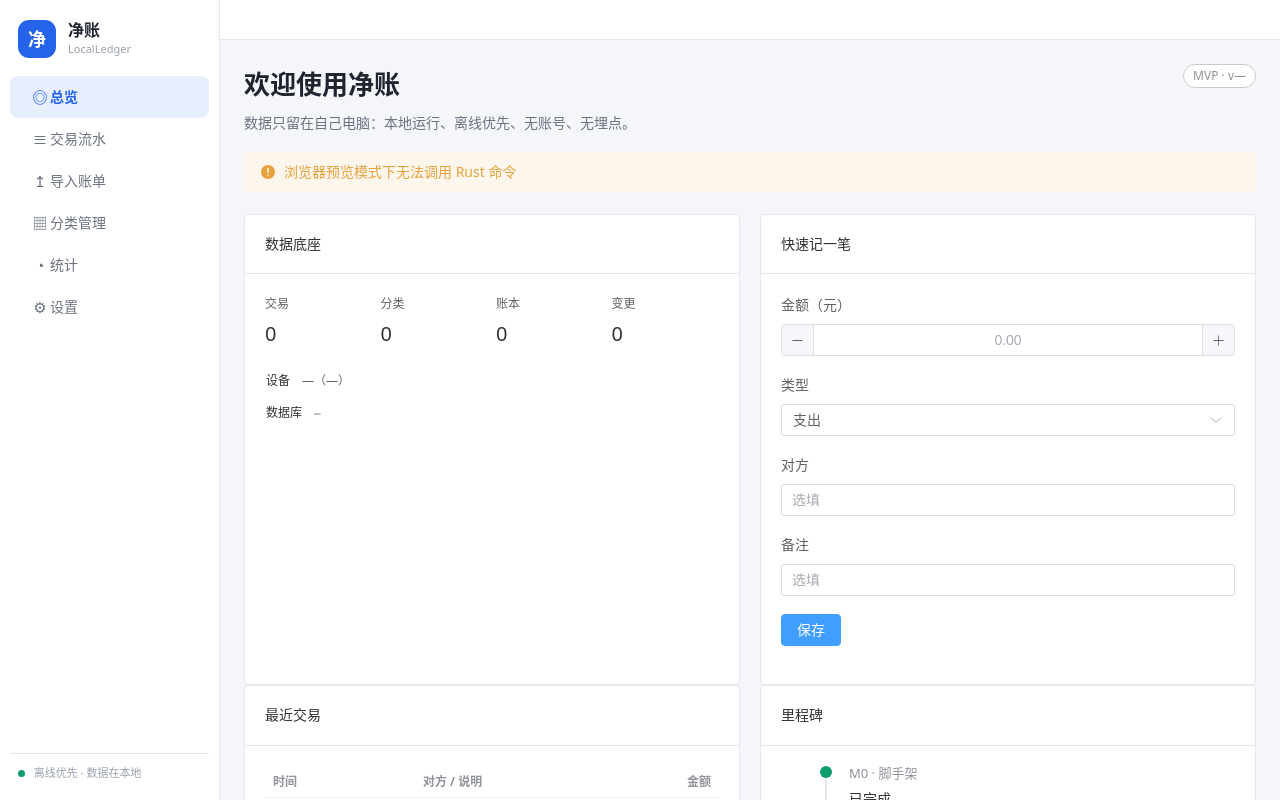
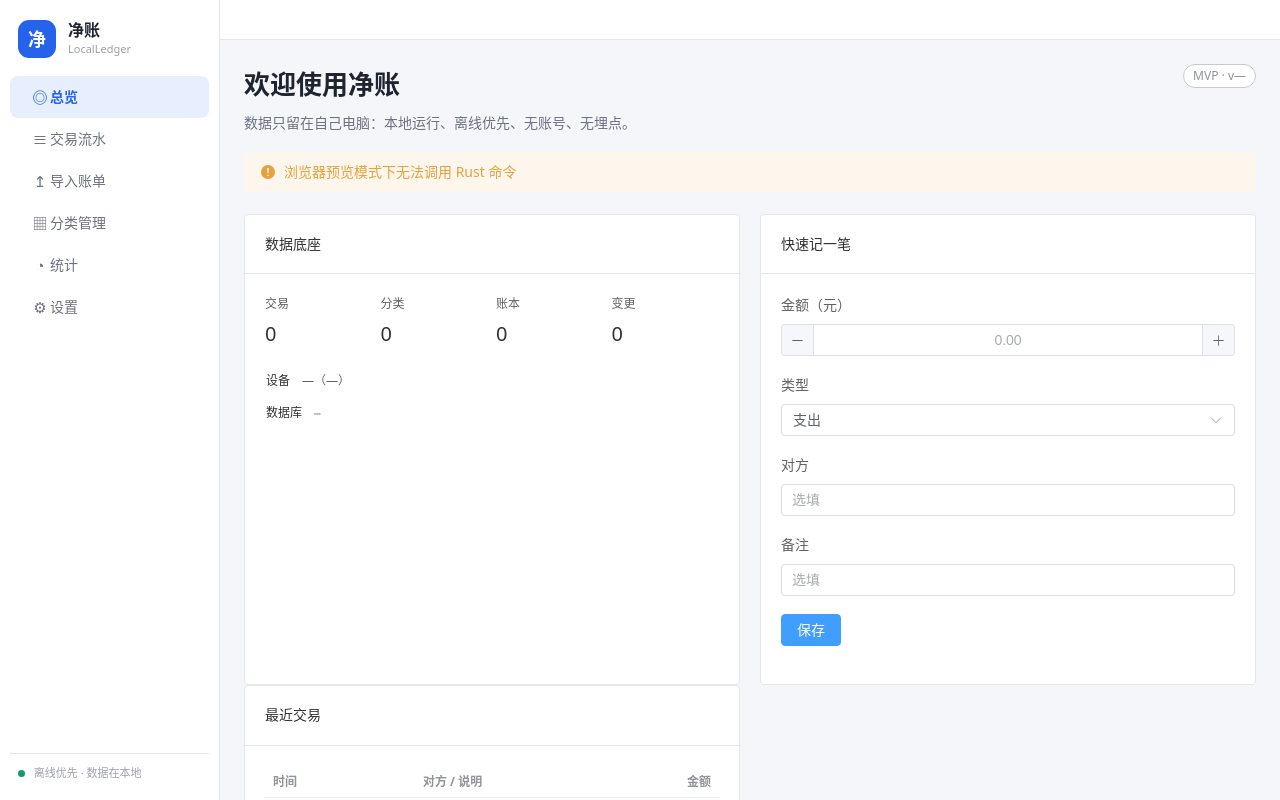
Before and after one commit to GuoJikun/LocalLedger, a Vue app: page / in a window 1280 px wide. Built offline with nearby package versions, Linux system fonts and the light colour scheme.

Commit message:
style(ui): 移除总览页里程碑卡片

```diff
--- a/src/views/OverviewView.vue
+++ b/src/views/OverviewView.vue
@@ -23,16 +23,6 @@ const kindOptions: { value: TransactionKind; label: string }[] = [
   { value: "expense", label: "支出" },
   { value: "income", label: "收入" },
   { value: "transfer", label: "转账" },
-];
-
-const milestones = [
-  { code: "M0", title: "脚手架", status: "已完成" },
-  { code: "M1", title: "数据底座", status: "已完成" },
-  { code: "M2", title: "账单导入", status: "已完成" },
-  { code: "M3", title: "流水与分类", status: "已完成" },
-  { code: "M4", title: "统计", status: "已完成" },
-  { code: "M5", title: "MVP 发布", status: "已完成" },
-  { code: "M6", title: "局域网同步", status: "后续版本" },
 ];
 
 const total = computed(() => overview.value?.transaction_count ?? 0);
@@ -193,23 +183,6 @@ onMounted(loadData);
           </el-table>
         </el-card>
       </el-col>
-
-      <el-col :xs="24" :md="12">
-        <el-card shadow="never" class="page-card">
-          <template #header>里程碑</template>
-          <el-timeline>
-            <el-timeline-item
-              v-for="item in milestones"
-              :key="item.code"
-              :timestamp="item.code + ' · ' + item.title"
-              placement="top"
-              :color="item.status === '已完成' ? 'var(--success)' : 'var(--text-faint)'"
-            >
-              {{ item.status }}
-            </el-timeline-item>
-          </el-timeline>
-        </el-card>
-      </el-col>
     </el-row>
   </div>
 </template>
```
